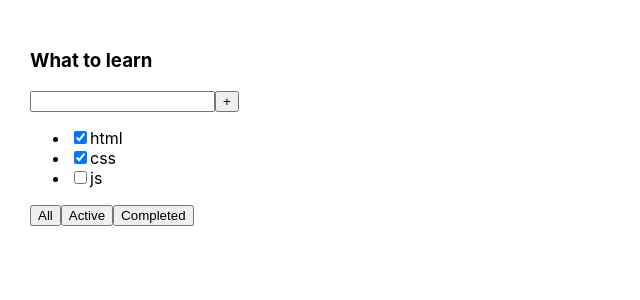
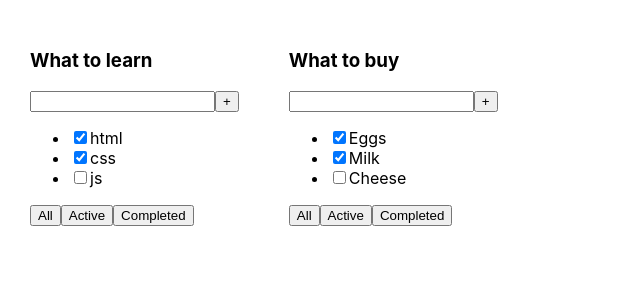
Before and after one commit to dasha7879/1-todolist, a React (Create React App) app in the folder 1-todolist/: page / in a window 1280 px wide. Shown: the top 300 px of the page, without its empty margins (0-640 px from the left). Built offline with nearby package versions, Linux system fonts and the light colour scheme.

Commit message:
feat: add second TodoList

```diff
--- a/1-todolist/src/App.tsx
+++ b/1-todolist/src/App.tsx
@@ -10,11 +10,16 @@ function App() {
         {id:2, title:"css", isDone:true},
         {id:3, title:"js", isDone:false}
     ]
+    const tasks_2: Array<TaskType> = [
+        {id:1, title:"Eggs", isDone:true},
+        {id:2, title:"Milk", isDone:true},
+        {id:3, title:"Cheese", isDone:false}
+    ]
 
     return (
         <div className="App">
             <TodoList title = {todoListTitle_1} tasks = {tasks_1}/>
-            {/* <TodoList title = {todoListTitle_2} tasks = {tasks_1} /> */}
+            <TodoList title = {todoListTitle_2} tasks = {tasks_2} />
         </div>
     );
 }
```
